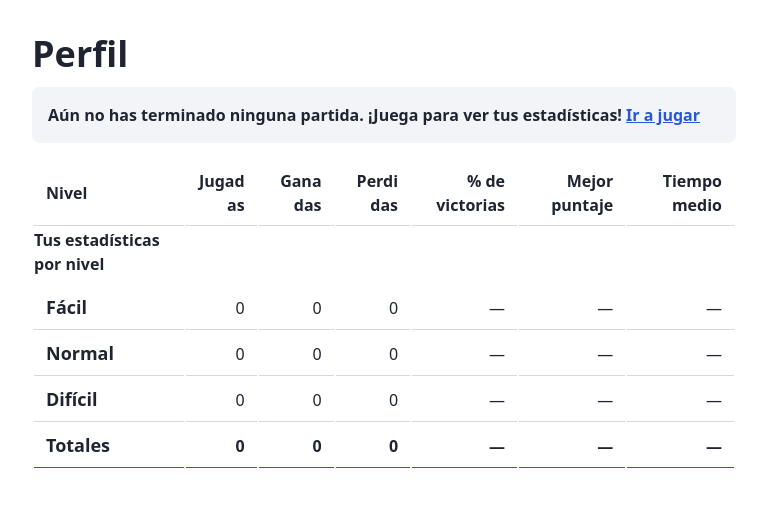
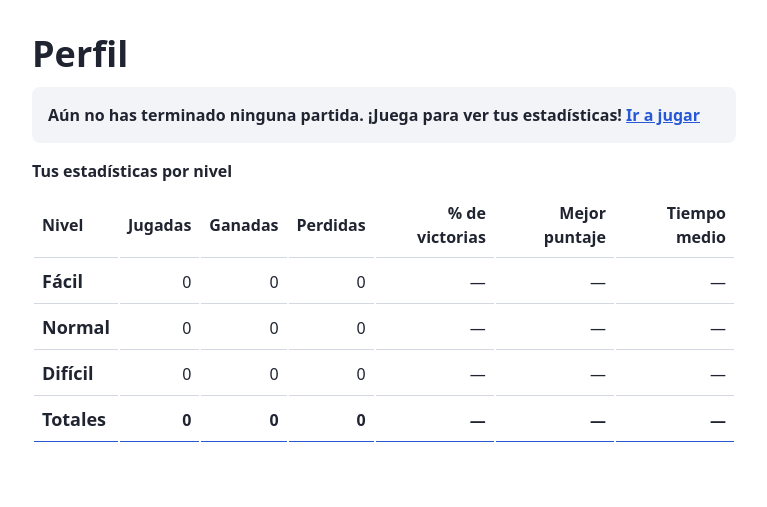
Before and after one commit to KevinV7/Game-Puzzle, a Django app: page /perfil/ in a window 1280 px wide. Shown: the part 65-572 px from the top of the page, without its empty margins (256-1023 px from the left). Run offline with Django 5.2, Linux system fonts and the light colour scheme; the visitor is signed in with stand-in values (Sample User, id 1); data comes from the database, SQL or seed files in the repository; data that the repository does not hold is empty; parts of the project's set-up code (start-up, migrations or seed data) failed here and were passed over.

Commit message:
fix(scoring): keep Perfil table header words whole on wide screens
The body's overflow-wrap: anywhere let the desktop header cells shrink to a few letters and the block caption fell into the first column. Header and row-header cells now keep words whole and the caption is a table-caption. The table layout starts at 48rem because whole words need about 640px; the stacked cards below it are unchanged.

```diff
--- a/static/css/site.css
+++ b/static/css/site.css
@@ -508,7 +508,12 @@ button,
     width: auto;
     min-width: 20rem;
   }
+}
 
+/* The stats table returns from 48rem, not 40rem: with header words kept whole
+   its narrowest layout needs about 640px, which does not fit the 40rem-48rem
+   range once the page padding is taken out. Below 48rem the stacked cards stay. */
+@media (min-width: 48rem) {
   .stats-table {
     display: table;
   }
@@ -537,10 +542,33 @@ button,
     border: 0;
   }
 
+  /* The body sets overflow-wrap: anywhere for long usernames; in the table it
+     would shrink header columns to one letter. Keep words whole (headers may
+     still wrap between words). */
+  .stats-table thead th {
+    overflow-wrap: normal;
+    word-break: normal;
+    hyphens: manual;
+  }
+
+  .stats-table th[scope="row"] {
+    overflow-wrap: normal;
+    word-break: normal;
+    hyphens: manual;
+  }
+
+  /* A block caption inside a display: table box lands in an anonymous
+     first-column cell; a real table-caption spans the whole table. */
+  .stats-table caption {
+    display: table-caption;
+    caption-side: top;
+    overflow-wrap: normal;
+  }
+
   .stats-table th,
   .stats-table td {
     display: table-cell;
-    padding: 0.5rem 0.75rem;
+    padding: 0.5rem;
     border-bottom: 1px solid var(--color-border);
     text-align: right;
   }
```
Also changed, not shown: scoring/tests/test_profile.py (+30 -2 lines).
